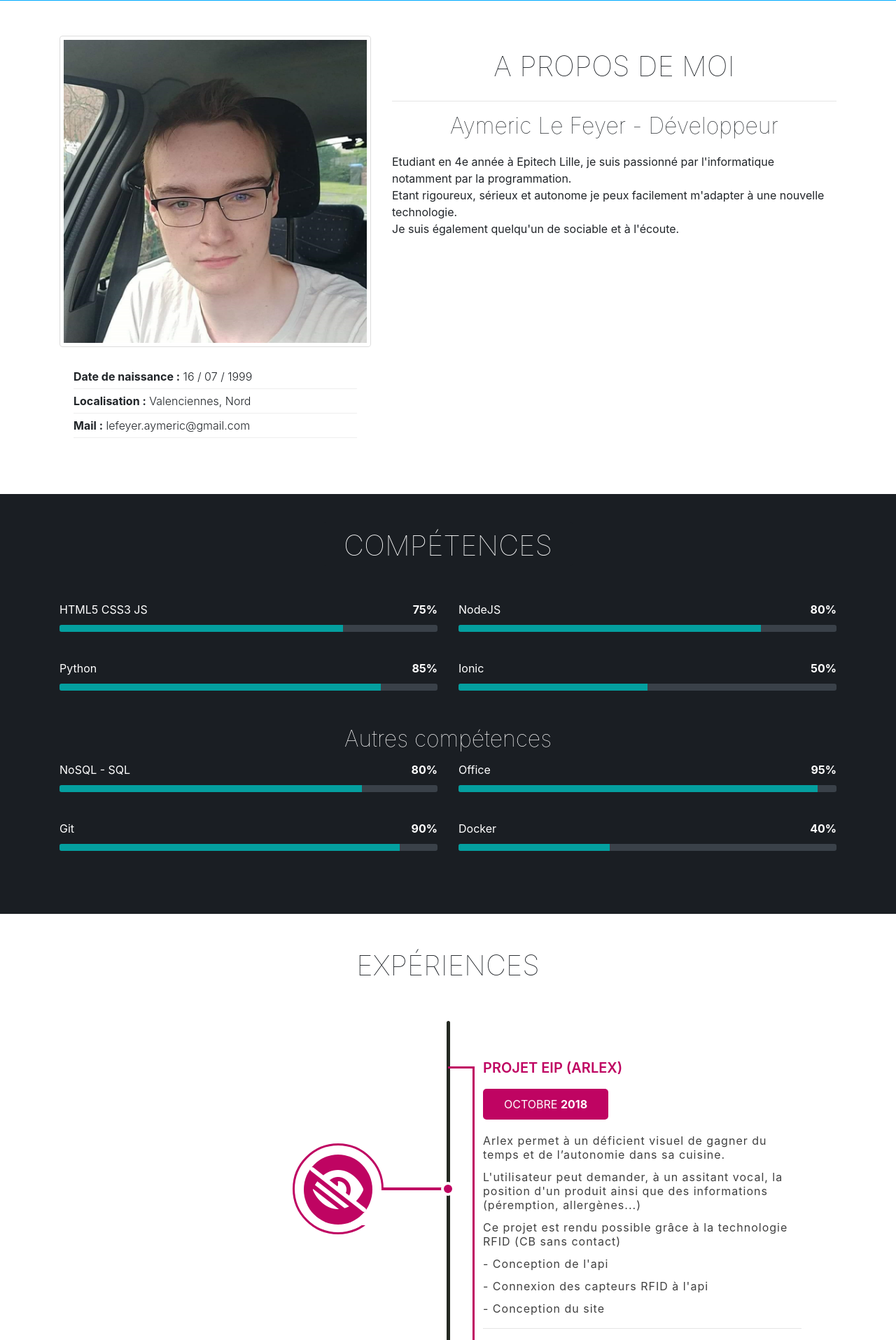
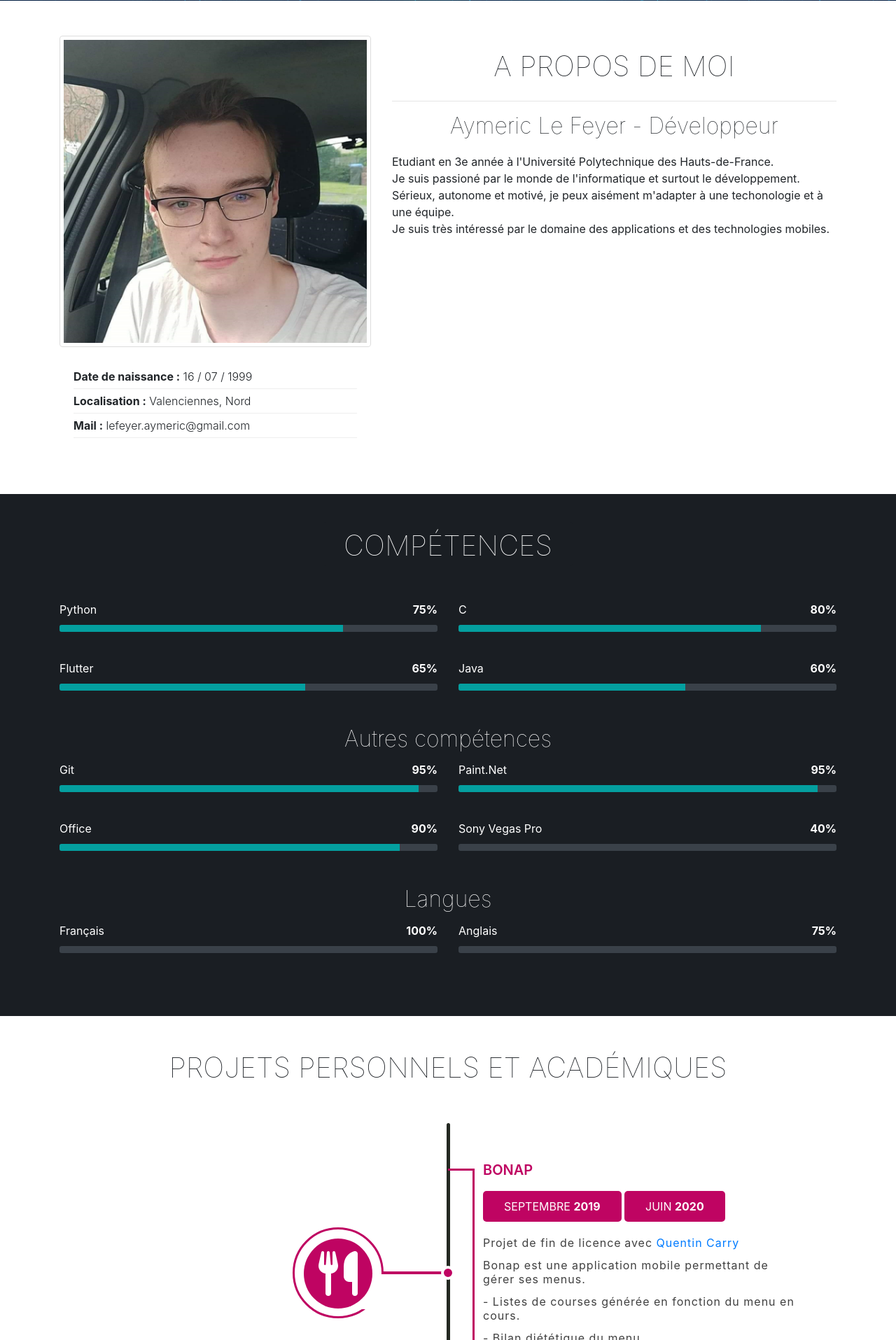
Before and after one commit to AymericLeFeyer/personal-website, a PHP site: page / in a window 1280 px wide. Shown: the part 885-2800 px from the top of the page at 70% size. Run offline with PHP 8.4, Linux system fonts and the light colour scheme; some libraries are stand-ins or nearby versions; grey boxes are pictures that could not be loaded.

Commit message:
premieres modif

```diff
--- a/index.html
+++ b/index.html
@@ -26,7 +26,7 @@
 
 <nav class="navbar navbar-light bg-white sticky-top shadow-sm">
     <a class="navbar-brand mx-auto" href="#">
-        <img src="assets/LogoCM-2.png" width="60" height="60" class="d-inline-block align-top" alt="LogoCM">
+        <img src="assets/logoALF.png" width="60" height="60" class="d-inline-block align-top" alt="LogoALF">
     </a>
 </nav>
 
@@ -35,14 +35,9 @@
     <div class="container">
         <div class="row">
             <div class="col-12 home-msg">
-                <img src="assets/LogoCM.png" height="auto" width="200" class="d-inline-block align-top" alt="LogoCM">
-                <div id="me-svg">
+                <img src="assets/logoALF.png" height="auto" width="200" class="d-inline-block align-top" alt="LogoALF">
+                <p><b>Aymeric</b> LE FEYER</p>
 
-
-
-
-
-                </div>
                 <div class="scroll-downs">
                     <div class="mousey">
                         <div class="scroller"></div>
@@ -75,11 +70,14 @@
                         <h2>Aymeric Le Feyer - Développeur</h2>
                     </div>
                     <div class="about-description wow fadeInUp">
-                        Etudiant en 4e année à Epitech Lille, je suis passionné par l'informatique notamment par la programmation.
+                        Etudiant en 3e année à l'Université Polytechnique des Hauts-de-France.
                         <br>
-                        Etant rigoureux, sérieux et autonome je peux facilement m'adapter à une nouvelle technologie.
+                        Je suis passioné par le monde de l'informatique et surtout le développement.
                         <br>
-                        Je suis également quelqu'un de sociable et à l'écoute.
+                        Sérieux, autonome et motivé, je peux aisément m'adapter à une techonologie et à une équipe.
+                        <br>
+                        Je suis très intéressé par le domaine des applications et des technologies mobiles.
+
                     </div>
                 </div>
             </div>
@@ -98,30 +96,30 @@
             <div class="skills-list">
                 <div class="row">
                     <div class="col-6">
-                        <div class="skill-name">HTML5 CSS3 JS<span>75%</span>
+                        <div class="skill-name">Python<span>75%</span>
                         </div>
                         <div class="progress">
                             <div class="progress-bar animate-bar" role="progressbar" aria-valuenow="75" aria-valuemin="0" aria-valuemax="100">
                             </div>
                         </div>
-                        <div class="skill-name">Python<span>85%</span>
+                        <div class="skill-name">Flutter<span>65%</span>
                         </div>
                         <div class="progress">
-                            <div class="progress-bar animate-bar" role="progressbar" aria-valuenow="85" aria-valuemin="0" aria-valuemax="100">
+                            <div class="progress-bar animate-bar" role="progressbar" aria-valuenow="65" aria-valuemin="0" aria-valuemax="100">
                             </div>
                         </div>
                     </div>
                     <div class="col-6">
-                        <div class="skill-name">NodeJS<span>80%</span>
+                        <div class="skill-name">C<span>80%</span>
                         </div>
                         <div class="progress">
                             <div class="progress-bar animate-bar" role="progressbar" aria-valuenow="80" aria-valuemin="0" aria-valuemax="100">
                             </div>
                         </div>
-                        <div class="skill-name">Ionic<span>50%</span>
+                        <div class="skill-name">Java<span>60%</span>
                         </div>
                         <div class="progress">
-                            <div class="progress-bar animate-bar" role="progressbar" aria-valuenow="50" aria-valuemin="0" aria-valuemax="100">
+                            <div class="progress-bar animate-bar" role="progressbar" aria-valuenow="60" aria-valuemin="0" aria-valuemax="100">
                             </div>
                         </div>
                     </div>
@@ -129,13 +127,13 @@
                 <h2>Autres compétences</h2>
                 <div class="row">
                     <div class="col-6">
-                        <div class="skill-name">NoSQL - SQL<span>80%</span>
+                        <div class="skill-name">Git<span>95%</span>
                         </div>
                         <div class="progress">
-                            <div class="progress-bar animate-bar" role="progressbar" aria-valuenow="80" aria-valuemin="0" aria-valuemax="100">
+                            <div class="progress-bar animate-bar" role="progressbar" aria-valuenow="95" aria-valuemin="0" aria-valuemax="100">
                             </div>
                         </div>
-                        <div class="skill-name">Git<span>90%</span>
+                        <div class="skill-name">Office<span>90%</span>
                         </div>
                         <div class="progress">
                             <div class="progress-bar animate-bar" role="progressbar" aria-valuenow="90" aria-valuemin="0" aria-valuemax="100">
@@ -143,14 +141,33 @@
                         </div>
                     </div>
                     <div class="col-6">
-                        <div class="skill-name">Office<span>95%</span></div>
+                        <div class="skill-name">Paint.Net<span>95%</span></div>
                         <div class="progress">
                             <div class="progress-bar animate-bar" role="progressbar" aria-valuenow="95" aria-valuemin="0" aria-valuemax="100">
                             </div>
                         </div>
-                        <div class="skill-name">Docker<span>40%</span></div>
+                        <div class="skill-name">Sony Vegas Pro<span>40%</span></div>
                         <div class="progress">
                             <div class="progress-bar animate-bar" role="progressbar" aria-valuenow="40" aria-valuemin="0" aria-valuemax="100">
+                            </div>
+                        </div>
+                    </div>
+                </div>
+                <h2>Langues</h2>
+                <div class="row">
+                    <div class="col-6">
+                        <div class="skill-name">Français<span>100%</span>
+                        </div>
+                        <div class="progress">
+                            <div class="progress-bar animate-bar" role="progressbar" aria-valuenow="100" aria-valuemin="0" aria-valuemax="100">
+                            </div>
+                        </div>
+                    </div>
+                    <div class="col-6">
+                        <div class="skill-name">Anglais<span>75%</span>
+                        </div>
+                        <div class="progress">
+                            <div class="progress-bar animate-bar" role="progressbar" aria-valuenow="75" aria-valuemin="0" aria-valuemax="100">
                             </div>
                         </div>
                     </div>
@@ -158,13 +175,12 @@
             </div>
         </div>
     </div>
-
     <div class="section-experiences" id="exps">
         <div class="container">
             <div class="row">
                 <div class="col-md-12">
                     <div class="section-title">
-                        <h1>Expériences</h1>
+                        <h1>Projets personnels et académiques</h1>
                     </div>
                 </div>
             </div>
@@ -173,67 +189,111 @@
                 <div class="col-md-12">
                     <div class="main-timeline">
                         <div class="timeline wow fadeInRightBig">
-                            <div class="timeline-icon"><i class="fas fa-low-vision"></i></div>
+                            <div class="timeline-icon"><a href="https://bonap-web.000webhostapp.com/" target="_blank"><i class="fas fa-utensils"></i></a></div>
                             <div class="timeline-content">
-                                <div class="title">Projet EIP (Arlex)</div>
-                                <div class="date-start">Octobre <b>2018</b></div>
-                                <p class="description">Arlex permet à un déficient visuel de gagner du temps et de l’autonomie dans sa cuisine. </p>
-                                <p class="description">L'utilisateur peut demander, à un assitant vocal, la position d'un produit ainsi que des informations (péremption, allergènes...) </p>
-                                <p class="description">Ce projet est rendu possible grâce à la technologie RFID (CB sans contact) </p>
+                                <div class="title">Bonap</div>
+                                <div class="date-start">Septembre <b>2019</b></div>
+                                <div class="date-end">Juin <b>2020</b></div>
+                                <p class="description">Projet de fin de licence</p>
+                                <p class="description">avec <a href="https://www.linkedin.com/in/quentincarry/" target="_blank">Quentin Carry</a> </p>
+
+                                <p class="description">Bonap est une application mobile permettant de gérer ses menus. </p>
+
                                 <p class="description">
-                                    - Conception de l'api
+                                    - Listes de courses générée en fonction du menu en cours.
                                 </p>
                                 <p class="description">
-                                    - Connexion des capteurs RFID à l'api
+                                    - Bilan diététique du menu.
                                 </p>
                                 <p class="description">
-                                    - Conception du site
+                                    - Historique des précédents menus et suggestions personnalisées.
                                 </p>
                                 <hr>
                                 <div class="technos">
-                                    Python Flask - SQL / HTML - Sass - JS / Méthode agile
+                                    Flutter - Dart
                                 </div>
                             </div>
                         </div>
                         <div class="timeline wow fadeInLeftBig">
-                            <div class="timeline-icon"><i class="fas fa-rocket"></i></div>
+                            <div class="timeline-icon"><a href="https://github.com/AymericLeFeyer/ProjetAlgo" target="_blank"><i class="fas fa-gamepad"></i></a></div>
                             <div class="timeline-content">
-                                <div class="title">Développeur FullStack NodeJS (SogoodSanté)</div>
-                                <div class="date-start">Avril <b>2019</b></div>
-                                <div class="date-end">Juillet <b>2019</b></div>
+                                <div class="title">Four Fun</div>
+                                <div class="date-start">Septembre <b>2019</b></div>
+                                <div class="date-start">Décembre <b>2019</b></div>
                                 <p class="description">
-                                    Conception, développement et maintient des outils informatiques utilisés par les différentes équipes ainsi que les client(e)s (thérapeutes, praticien(ne)s, patient(e)s)
+                                    Jeu réalisé lors du module "Algorithme et Développement" en S5.
                                 </p>
-                                <p class="description">Amélioration du site en terme d'optimisation.</p>
+                                <p class="description">Avec <a href="https://www.linkedin.com/in/guillaume-dewaghe-322095193/" target="_blank">Dewaghe Guillaume</a>, <a href="https://www.linkedin.com/in/ang%C3%A8le-gu%C3%A9ry/" target="_blank">Guéry Angèle</a>, <a href="https://www.linkedin.com/in/dylan-helin/" target="_blank">Helin Dylan</a> et <a href="https://www.linkedin.com/in/steven-helin/" target="_blank">Helin Steven</a> </p>
+                                <p class="description">
+                                    Le but était de faire un hub de 4 jeux, en équipe avec la méthode agile.
+                                </p>
+
+
+                                <p class="description"> - Bataille Navale</p><br>
+                                <p class="description"> - Poker</p><br>
+                                <p class="description"> - Sudoku</p><br>
+                                <p class="description"> - Loto</p><br>
+                                <p class="description"> - Gestion de profils et sauvegarde de scores.</p>
                                 <hr>
                                 <div class="technos">
-                                    HTML - Sass - JS / NodeJS - SQL / Méthode agile
+                                    C - SDL - Methode Agile
+                                </div>
+
+                            </div>
+                        </div>
+
+                        <div class="timeline wow fadeInRightBig">
+                            <div class="timeline-icon"><a href="#"><i class="fab fa-unity"></i></a></div>
+                            <div class="timeline-content">
+                                <div class="title">Développement de jeux sur Unity3D</div>
+
+                                <p class="description">Realisation de jeux, puis export sur Android, dans un cadre purement personnel.</p>
+
+
+                                <p class="description">Participation a une Game Jam. </p>
+
+
+                                <p class="description">
+                                    - <a href="https://play.google.com/store/apps/details?id=com.aypix.rymia" target="_blank">Rymia</a> : Jeu 2D tour par tour, avec des dessins fait a la main.
+                                </p>
+
+                                <hr>
+                                <div class="technos">
+                                    Unity3D - C#
                                 </div>
                             </div>
                         </div>
-                        <div class="timeline wow fadeInRightBig">
-                            <div class="timeline-icon"><i class="fas fa-briefcase"></i></div>
+                        <div class="timeline wow fadeInLeftBig">
+                            <div class="timeline-icon"><a href="#"><i class="fas fa-code"></i></a></div>
                             <div class="timeline-content">
-                                <div class="title">Stagiaire développement (Société Générale)</div>
-                                <div class="date-start">Aout <b>2017</b></div>
-                                <div class="date-end">Décembre <b>2017</b></div>
-                                <p class="description">
-                                    - Développement infrastructure logiciels.
-                                </p>
-                                <p class="description">
-                                    - Réalisation de scripts Python pour automatiser des tâches via Jenkins
-                                </p>
+                                <div class="title">Acquisitions des principes de programmation</div>
+                                <div class="date-start">Septembre <b>2017</b></div>
+                                <div class="date-start">Juin <b>2020</b></div>
+
+                                <p class="description">Ma formation en licence m'a permis d'acquérir des notions dans divers langages de programmation.</p>
+
+
+                                <p class="description"> - Programmation Objet : Gestion d'une gare ferroviaire / Développement du jeu du Surakarta </p>
+                                <p class="description"> - Complexité : Tests de complexités sur différents tris </p>
+                                <p class="description"> - Web : Création d’un site de billetterie en ligne avec base de données </p>
+                                <p class="description"> - Base de Données : Principe de requêtes et application </p>
+                                <p class="description"> - Programmation Logique : Principe des prédicats </p>
+                                <p class="description"> - Programmation Fonctionnelle : Approfondissement en récursivité de fonctions </p>
+                                <p class="description"> - Programmation Linéaire : Minimiser ou maximiser un problème mathématiques </p>
+
                                 <hr>
                                 <div class="technos">
-                                    Python - Jenkins
+                                    Java - Python - HTML/CSS/JS/PHP - SQL - Prolog - Lisp
                                 </div>
                             </div>
                         </div>
+
                     </div>
                 </div>
             </div>
         </div>
     </div>
+
 
     <div class="section-education" id="education">
         <div class="container">
@@ -277,6 +337,63 @@
                                 <p class="description">Obtention du bac S spécialité Mathématiques</p>
                             </div>
                         </div>
+                    </div>
+                </div>
+            </div>
+        </div>
+    </div>
+
+    <div class="section-experiences" id="exps">
+        <div class="container">
+            <div class="row">
+                <div class="col-md-12">
+                    <div class="section-title">
+                        <h1>Expériences Professionelles</h1>
+                    </div>
+                </div>
+            </div>
+
+            <div class="row">
+                <div class="col-md-12">
+                    <div class="main-timeline">
+                        <div class="timeline wow fadeInRightBig">
+                            <div class="timeline-icon"><i class="fas fa-pallet"></i></div>
+                            <div class="timeline-content">
+                                <div class="title">Intérim Dunfresh</div>
+                                <div class="date-start">Juin <b>2019</b></div>
+                                <div class="date-end">Août <b>2019</b></div>
+                                <p class="description">Dunfresh est une entreprise qui excelle dans le dépotage et l'empotage de containers. </p>
+                                <p class="description">L'activité est principalement basée sur les fruits tel que la banane </p>
+                                <p class="description">
+                                    - Dépotage de containers grâce aux CACES 1, 3 et 5
+                                </p>
+                                <p class="description">
+                                    - Tri des différents fruits
+                                </p>
+                                <p class="description">
+                                    - Conception d'un logiciel permettant d'automatiser la préparation des bateaux
+                                </p>
+                                <hr>
+                                <div class="technos">
+                                    Python
+                                </div>
+                            </div>
+                        </div>
+                        <div class="timeline wow fadeInLeftBig">
+                            <div class="timeline-icon"><i class="fas fa-tint"></i></div>
+                            <div class="timeline-content">
+                                <div class="title">Intérim Lesieur</div>
+                                <div class="date-start">Juillet <b>2018</b></div>
+                                <p class="description">
+                                    Lesieur est une entreprise agroalimentaire française, acteur majeur de la production et de la commercialisation d’huiles et de sauces alimentaires.
+                                </p>
+                                <p class="description"> - Surveillance des machines liées à l’exploitation de l’huile.</p>
+                                <p class="description"> - Analyses des eaux à la station d’épuration.</p>
+
+
+                            </div>
+                        </div>
+
                     </div>
                 </div>
             </div>
--- a/style/home.css
+++ b/style/home.css
@@ -17,8 +17,8 @@ body {
     background-repeat: no-repeat;
     background-size: cover;
     background-position: top;
-    background-image: url(../assets/writing-sationary.jpg);
-    background-color: #00a1ff;
+    background-image: url(../assets/background.jpg);
+    background-color: #004F7D;
     background-blend-mode: soft-light;
     transition: background-color 1s;
     text-align: center;
@@ -317,6 +317,7 @@ ul, ol {
     padding-top: 30px;
 }
 
+
 .section-skills,
 .section-education,
 .section-footer,
@@ -424,9 +425,10 @@ ul, ol {
     border: 3px solid #bf0462;
     border-top: none;
     border-right: none;
-    position: absolute;
     bottom: -13px;
-    left: 35px
+    left: 35px;
+    position: absolute ;
+    z-index: -1;
 }
 
 .main-timeline .timeline-content:after {
```
Also changed, not shown: assets/background.jpg (added), assets/favicon.ico (added), assets/logoALF.png (added), assets/logoNoirALF.png (added).
